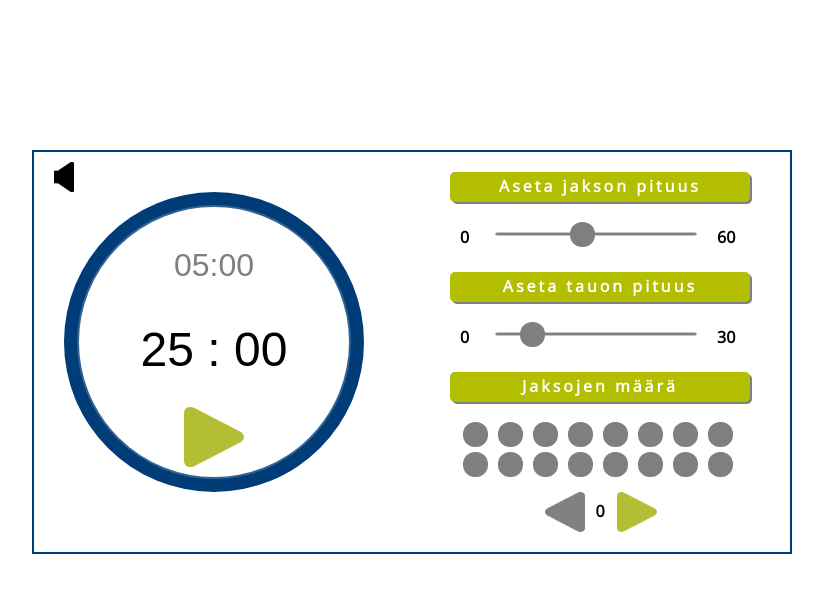
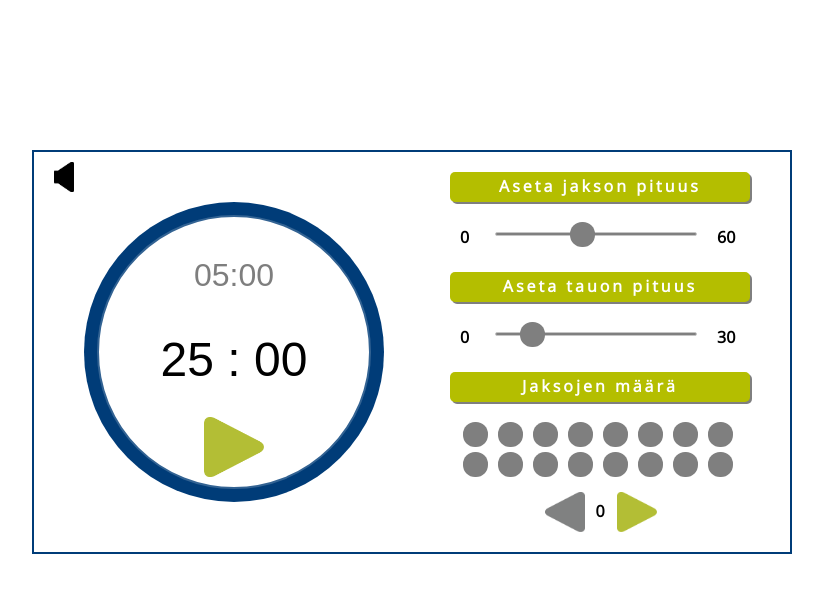
Before and after one commit to augustio/fokuskello, a plain HTML site: page index.html in a window 1280 px wide. Shown: the whole page, without its empty margins (228-1051 px from the left). Drawn offline with nearby package versions, Linux system fonts and the light colour scheme.

Commit message:
Move clock face a bit to the right

```diff
--- a/styles/style.css
+++ b/styles/style.css
@@ -160,8 +160,8 @@ div#inc:active{
 	left:20px;
 }
 .clock-face{
-	top:40px;
-	left:30px;
+	top:50px;
+	left:50px;
 }
 .alarm img{
 	position:absolute;
```
